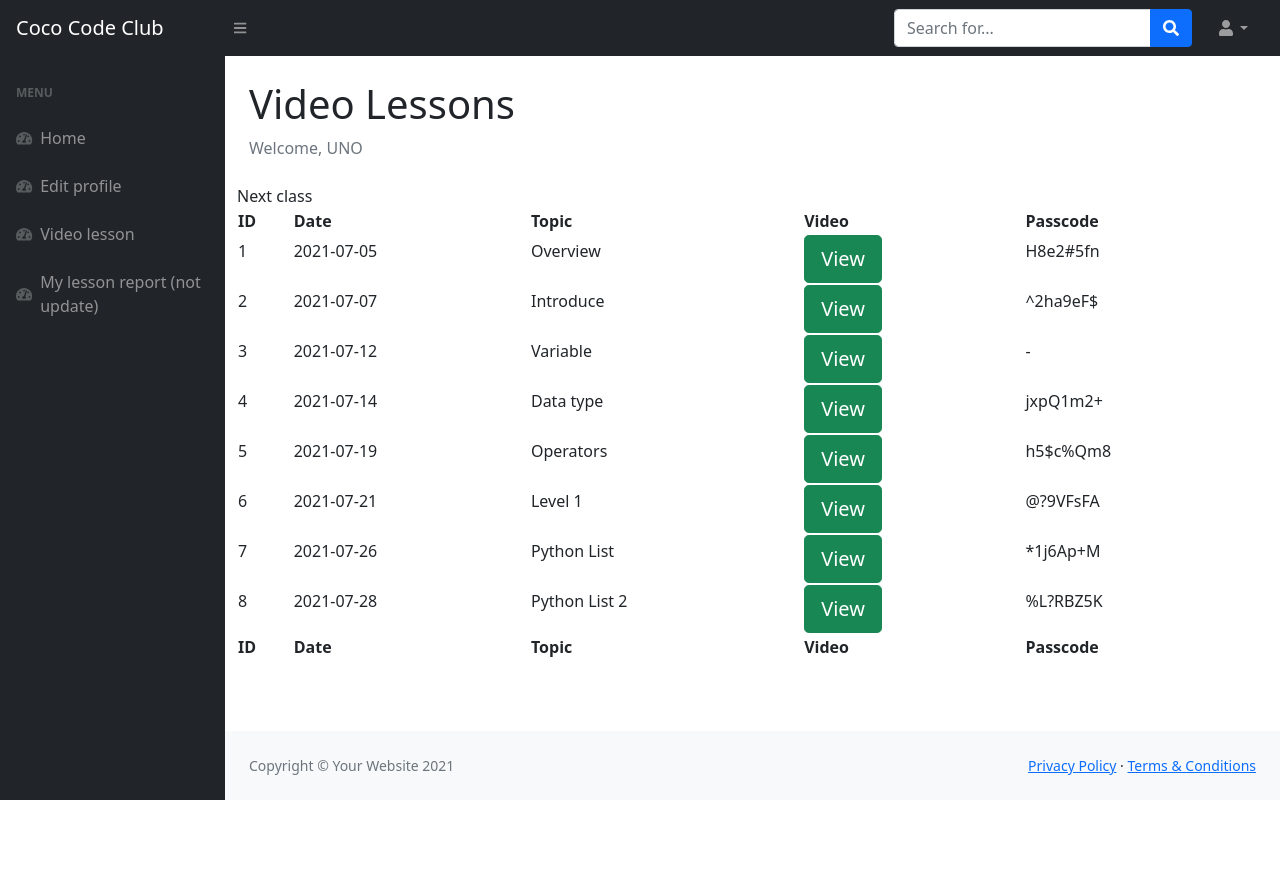
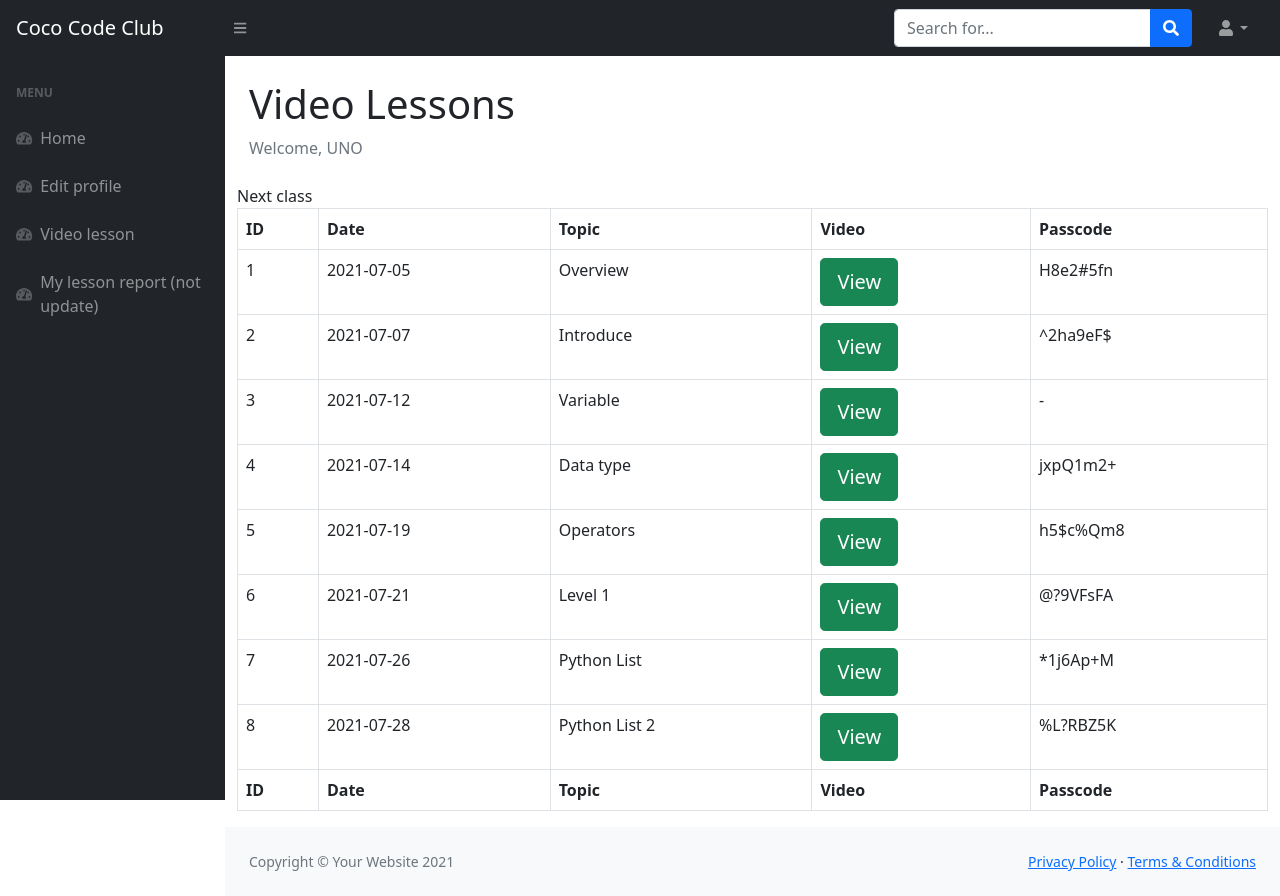
Before and after one commit to nackzess/web, a PHP site: page /tour/video.php in a window 1280 px wide. Before the commit the page ends 800 px from the top, so only its background shows below. Run offline with PHP 8.4, Linux system fonts and the light colour scheme; a user stored in the database is signed in; data comes from the database, SQL or seed files in the repository; some libraries are stand-ins or nearby versions.

Commit message:
table-hover 2

```diff
--- a/video.php
+++ b/video.php
@@ -85,7 +85,7 @@
                     <div class="col-sm-12">Next class<br>
                         <!-- Next class show here. -->
                                 <div class="table-responsive">
-                                <table id="myTable" class="display nowrap" style="width:100%">
+                                <table id="myTable" class="table table-bordered table-hover" style="width:100%">
                                         <thead>
                                             <tr>
                                                 <th>ID</th>
```
